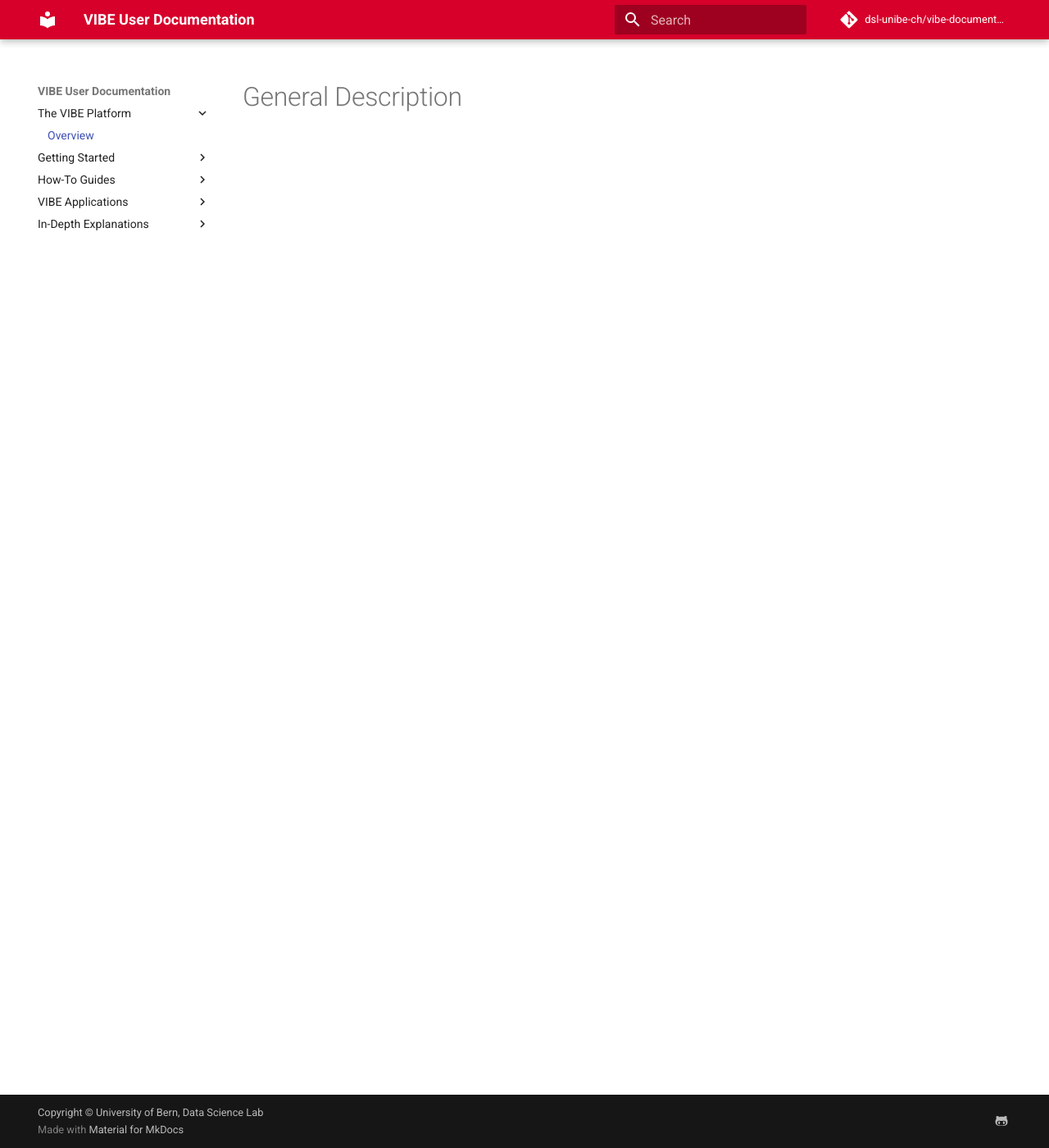
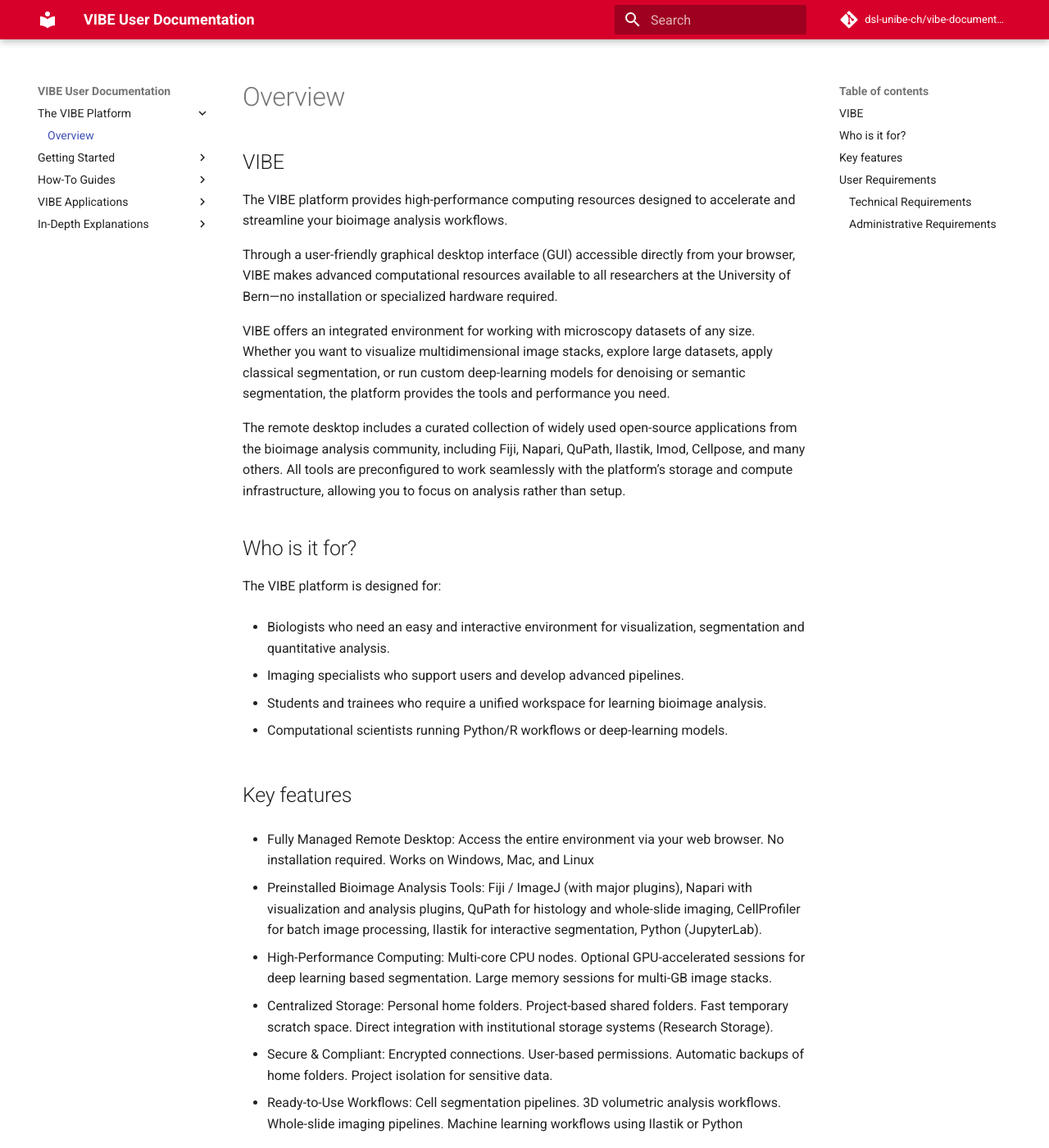
Before and after one commit to dsl-unibe-ch/vibe-documentation, an MkDocs documentation site: the page built from docs/the-vibe-platform/general-description.md, in a window 1280 px wide and 1400 px high. Shown: the whole window at 82% size. Built offline with MkDocs 1.6.1 and Material for MkDocs 9.7.7, drawn with Linux system fonts in a browser that asks for light colours; comment, search, counter and statistics services are not loaded; some of the changed text lies outside the part shown.

Commit message:
adding content general overview

```diff
--- a/docs/the-vibe-platform/general-description.md
+++ b/docs/the-vibe-platform/general-description.md
@@ -1 +1,58 @@
-# General Description
+# Overview
+
+## VIBE
+
+The VIBE platform provides high-performance computing resources designed to accelerate and streamline your bioimage analysis workflows.
+
+Through a user-friendly graphical desktop interface (GUI) accessible directly from your browser, VIBE makes advanced computational resources available to all researchers at the University of Bern—no installation or specialized hardware required.
+
+VIBE offers an integrated environment for working with microscopy datasets of any size. Whether you want to visualize multidimensional image stacks, explore large datasets, apply classical segmentation, or run custom deep-learning models for denoising or semantic segmentation, the platform provides the tools and performance you need.
+
+The remote desktop includes a curated collection of widely used open-source applications from the bioimage analysis community, including Fiji, Napari, QuPath, Ilastik, Imod, Cellpose, and many others. All tools are preconfigured to work seamlessly with the platform’s storage and compute infrastructure, allowing you to focus on analysis rather than setup.
+
+
+## Who is it for?
+
+The VIBE platform is designed for:
+
+- Biologists who need an easy and interactive environment for visualization, segmentation and quantitative analysis.
+
+- Imaging specialists who support users and develop advanced pipelines.
+
+- Students and trainees who require a unified workspace for learning bioimage analysis.
+
+- Computational scientists running Python/R workflows or deep-learning models.
+
+## Key features
+
+- Fully Managed Remote Desktop: Access the entire environment via your web browser. No installation required. Works on Windows, Mac, and Linux
+
+- Preinstalled Bioimage Analysis Tools: Fiji / ImageJ (with major plugins), Napari with visualization and analysis plugins, QuPath for histology and whole-slide imaging, CellProfiler for batch image processing, Ilastik for interactive segmentation, Python (JupyterLab).
+
+- High-Performance Computing: Multi-core CPU nodes. Optional GPU-accelerated sessions for deep learning based segmentation. Large memory sessions for multi-GB image stacks.
+
+- Centralized Storage: Personal home folders. Project-based shared folders. Fast temporary scratch space. Direct integration with institutional storage systems (Research Storage).
+
+- Secure & Compliant: Encrypted connections. User-based permissions. Automatic backups of home folders. Project isolation for sensitive data.
+
+- Ready-to-Use Workflows: Cell segmentation pipelines. 3D volumetric analysis workflows. Whole-slide imaging pipelines. Machine learning workflows using Ilastik or Python
+
+## User Requirements
+
+To ensure smooth access to VIBE, users should meet the following technical and administrative requirements:
+
+### Technical Requirements
+
+- Modern web browser: Chrome, Firefox, Safari, or Edge
+- Be connected to the UniBE campus network with a stable internet connection:
+    - Minimum: 10 Mbps
+    - Recommended: 25+ Mbps for smooth interaction
+
+- Device:
+    - Laptop or desktop (Windows, macOS, or Linux)
+    - Tablet is partially supported (mouse recommended)
+
+### Administrative Requirements
+
+- Campus account.
+- UBELIX account.
```
